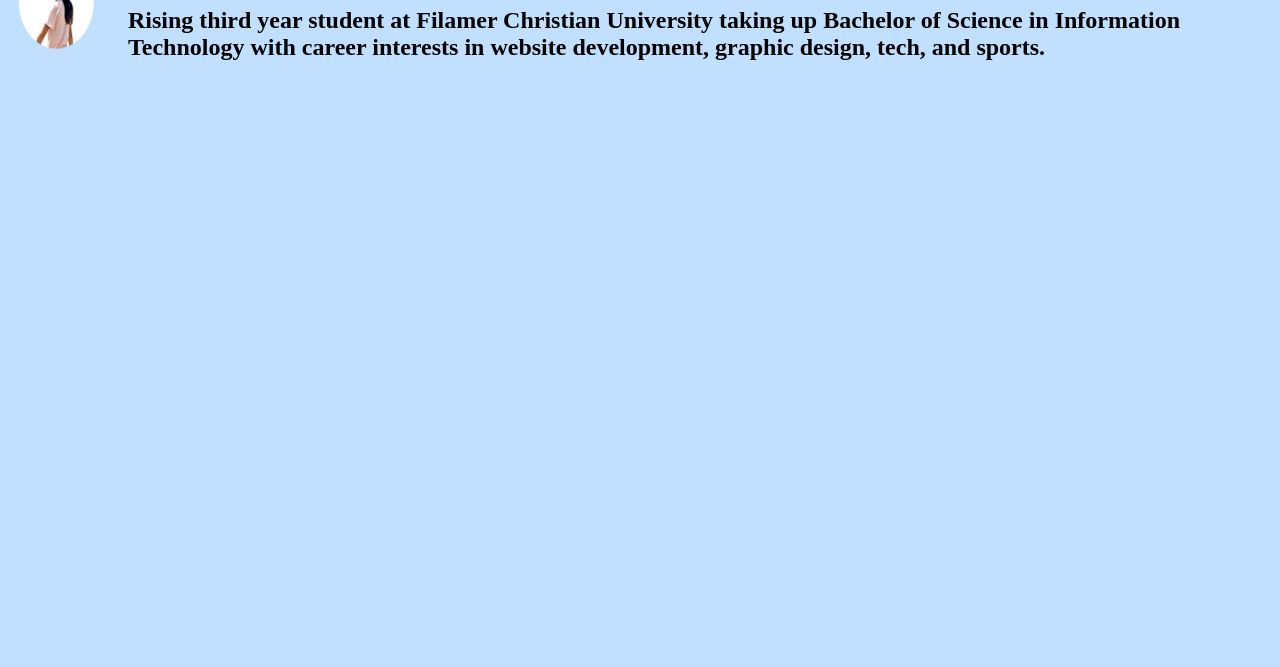
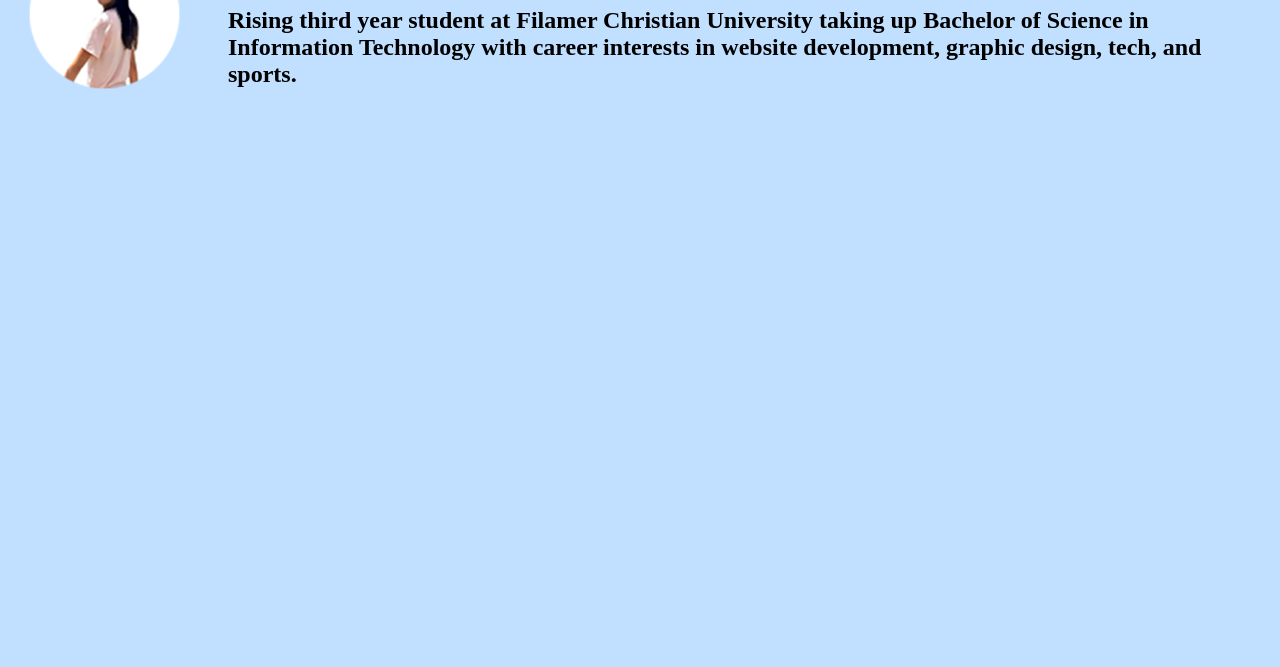
Before and after one commit to k-dolor/html-porfolio, a plain HTML site: page index.html in a window 1280 px wide. Shown: the part 133-800 px from the top of the page. Drawn offline with Linux system fonts and the light colour scheme.

Commit message:
Update index.html

```diff
--- a/index.html
+++ b/index.html
@@ -14,7 +14,7 @@
     </ol>
     <hr>
     <div style="display:flex; align-items:center;">
-        <img src="kezia.png" alt="Me" style="margin-right: 20px; width: 100px; height: 100px; border-radius: 50%;">
+        <img src="kezia.png" alt="Me" style="margin-right: 20px;"/>
         <div>
             <h1>I'm Kezia</h1>
             <h2>Rising third year student at Filamer Christian University taking up Bachelor of Science in Information Technology with career interests in website development, graphic design, tech, and sports.</h2>
```
